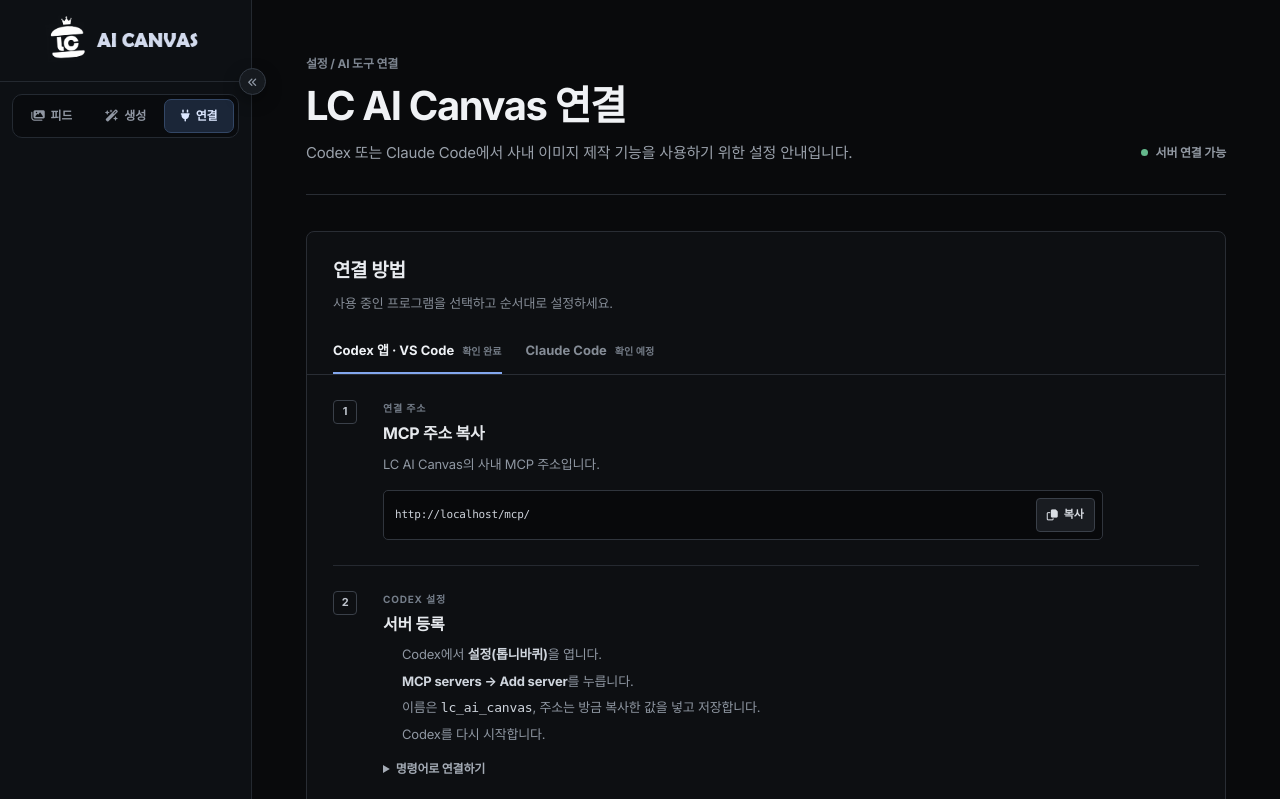
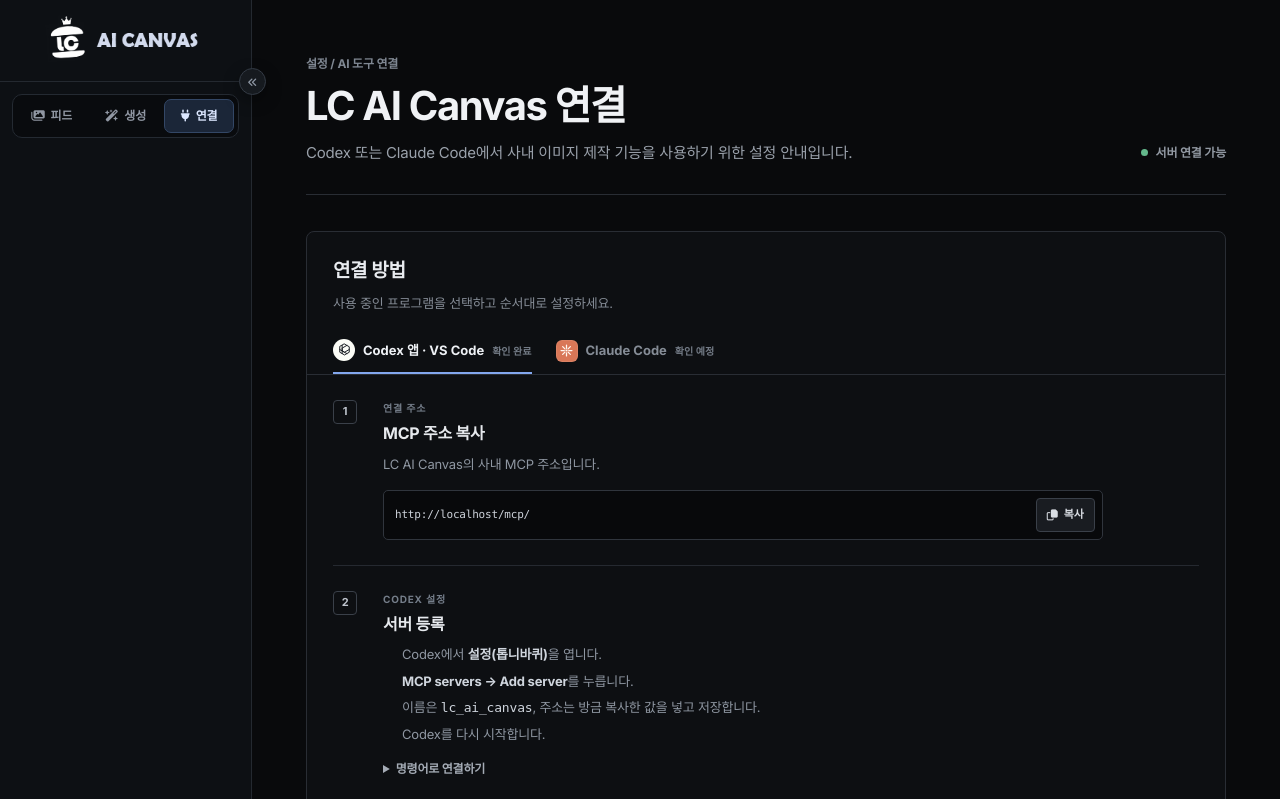
Before and after one commit to YoungkyuAlexKim/ComfyUI_FastAPI, a FastAPI app: page /mcp-connect in a window 1280 px wide. Shown: the top 799 px of the page. Run offline with FastAPI, Linux system fonts and the light colour scheme; data comes from the database, SQL or seed files in the repository; data that the repository does not hold is empty; parts of the project's set-up code (start-up, migrations or seed data) failed here and were passed over; some libraries are stand-ins or nearby versions.

Commit message:
style: add client icons to MCP onboarding

```diff
--- a/static/css/mcp_connect.css
+++ b/static/css/mcp_connect.css
@@ -127,6 +127,66 @@
     font-size: 13px;
     font-weight: 650;
     cursor: pointer;
+}
+
+.mcp-client-tab-name {
+    display: inline-flex;
+    align-items: center;
+    gap: 8px;
+}
+
+.mcp-client-brand-icon {
+    display: inline-flex;
+    flex: 0 0 22px;
+    align-items: center;
+    justify-content: center;
+    width: 22px;
+    height: 22px;
+    border: 1px solid rgba(255, 255, 255, 0.08);
+    transition: transform 160ms ease, filter 160ms ease;
+}
+
+.mcp-client-brand-icon svg {
+    width: 15px;
+    height: 15px;
+    overflow: visible;
+}
+
+.mcp-client-brand-icon--codex {
+    border-radius: 50%;
+    background: #f1f2ed;
+    color: #171a1f;
+}
+
+.mcp-client-brand-icon--codex path {
+    fill: none;
+    stroke: currentColor;
+    stroke-width: 1.55;
+    stroke-linecap: round;
+    stroke-linejoin: round;
+}
+
+.mcp-client-brand-icon--claude {
+    border-radius: 6px;
+    background: #d97757;
+    color: #fff8f1;
+}
+
+.mcp-client-brand-icon--claude path {
+    fill: none;
+    stroke: currentColor;
+    stroke-width: 2;
+    stroke-linecap: round;
+}
+
+.mcp-client-brand-icon--claude circle {
+    fill: currentColor;
+}
+
+.mcp-client-tab:hover .mcp-client-brand-icon,
+.mcp-client-tab.is-active .mcp-client-brand-icon {
+    filter: saturate(1.05) brightness(1.04);
+    transform: translateY(-1px);
 }
 
 .mcp-client-tab:hover {
@@ -566,6 +626,7 @@
 
 @media (prefers-reduced-motion: reduce) {
     .mcp-client-tab,
+    .mcp-client-brand-icon,
     .mcp-copy-button,
     .mcp-primary-button,
     .mcp-secondary-button {
--- a/templates/mcp_connect.html
+++ b/templates/mcp_connect.html
@@ -3,7 +3,7 @@
 {% block title %}AI 도구 연결 | LC AI Canvas{% endblock %}
 
 {% block head_extra %}
-    <link href="/static/css/mcp_connect.css?v=20260817_02" rel="stylesheet">
+    <link href="/static/css/mcp_connect.css?v=20260817_03" rel="stylesheet">
 {% endblock %}
 
 {% block content %}
@@ -44,7 +44,15 @@
                         aria-controls="panel-codex"
                         data-client-tab="codex"
                     >
-                        Codex 앱 · VS Code
+                        <span class="mcp-client-tab-name">
+                            <span class="mcp-client-brand-icon mcp-client-brand-icon--codex" aria-hidden="true">
+                                <svg viewBox="0 0 24 24" focusable="false">
+                                    <path d="M12 3.25 19.6 7.63v8.74L12 20.75l-7.6-4.38V7.63Z"></path>
+                                    <path d="M8.2 5.44v8.76l7.6 4.36M15.8 5.44 8.2 9.82v8.74M4.4 12l7.6 4.38L19.6 12"></path>
+                                </svg>
+                            </span>
+                            <span>Codex 앱 · VS Code</span>
+                        </span>
                         <span class="mcp-verified-label">확인 완료</span>
                     </button>
                     <button
@@ -57,7 +65,15 @@
                         tabindex="-1"
                         data-client-tab="claude-code"
                     >
-                        Claude Code
+                        <span class="mcp-client-tab-name">
+                            <span class="mcp-client-brand-icon mcp-client-brand-icon--claude" aria-hidden="true">
+                                <svg viewBox="0 0 24 24" focusable="false">
+                                    <path d="M12 3.3v5.1M12 15.6v5.1M3.3 12h5.1M15.6 12h5.1M5.85 5.85l3.6 3.6M14.55 14.55l3.6 3.6M18.15 5.85l-3.6 3.6M9.45 14.55l-3.6 3.6"></path>
+                                    <circle cx="12" cy="12" r="1.7"></circle>
+                                </svg>
+                            </span>
+                            <span>Claude Code</span>
+                        </span>
                         <span class="mcp-beta-label">확인 예정</span>
                     </button>
                 </div>
```
Also changed, not shown: scripts/smoke_mcp_connect_browser.py (+8 -0 lines), tests/test_app_startup.py (+3 -0 lines).
